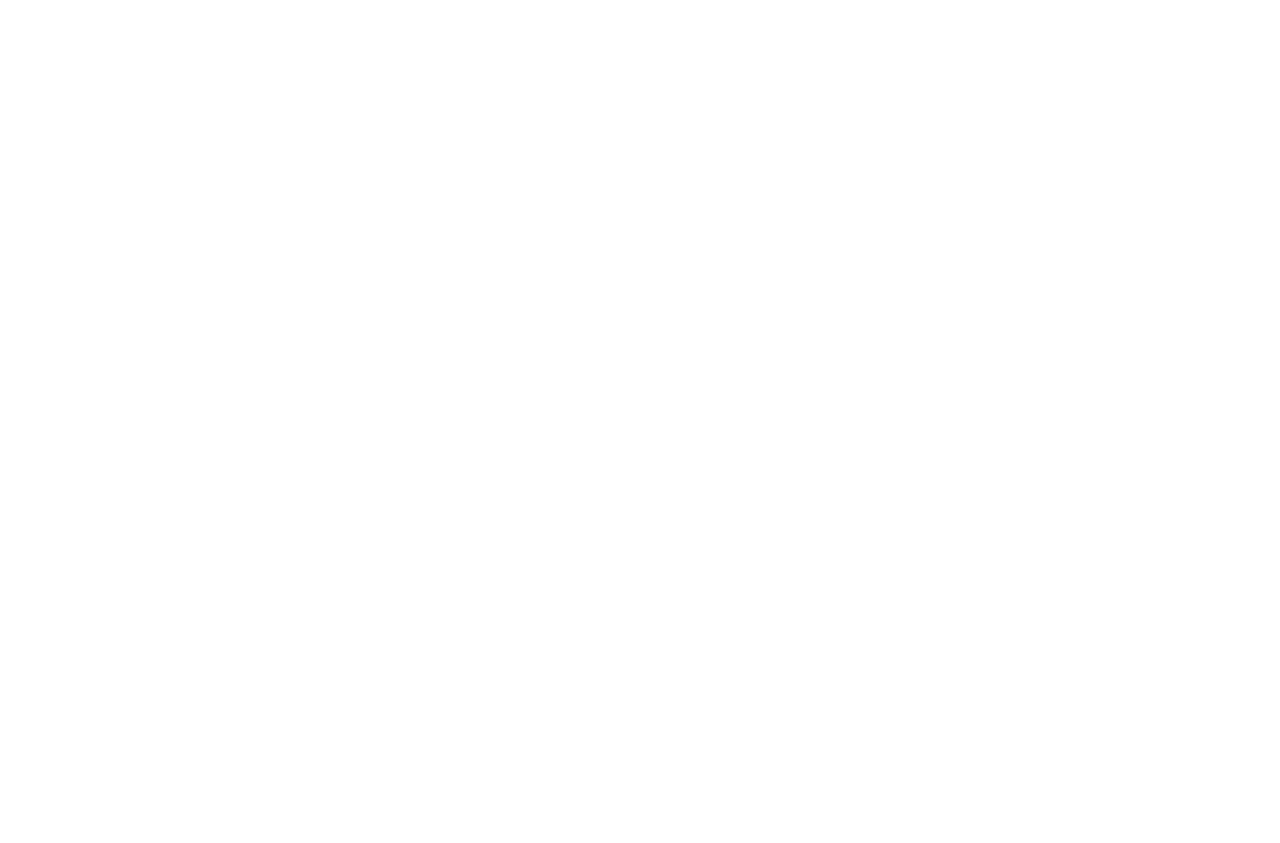
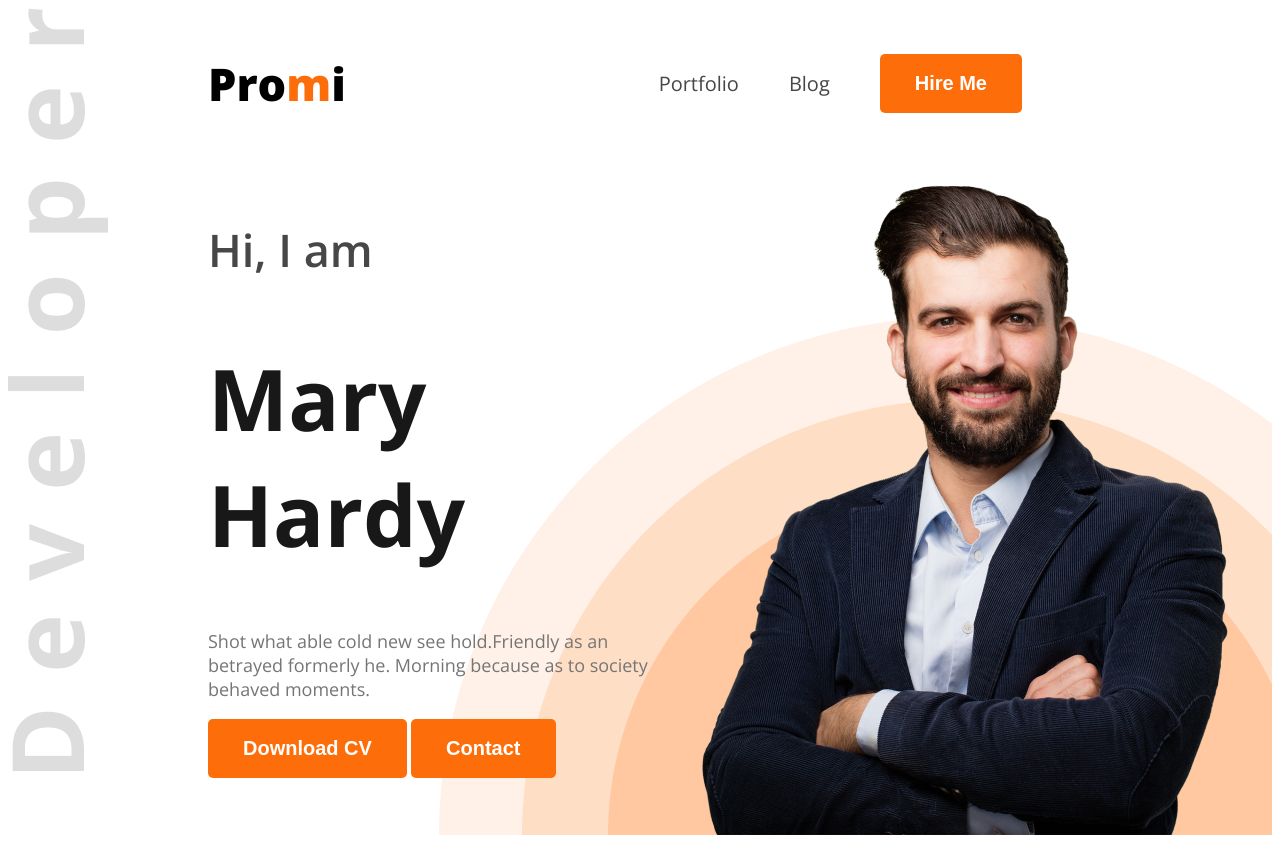
Before and after one commit to dvpromi/web-dev-portfolio, a plain HTML site: page index.html in a window 1280 px wide. Before the commit the page ends 800 px from the top, so only its background shows below. Drawn offline with nearby package versions, Linux system fonts and the light colour scheme.

Commit message:
added the header style

```diff
--- a/index.html
+++ b/index.html
@@ -1,13 +1,40 @@
 <!DOCTYPE html>
 <html lang="en">
+
 <head>
     <meta charset="UTF-8">
     <meta name="viewport" content="width=device-width, initial-scale=1.0">
     <title>Web Developer Portfolio</title>
+    <link rel="preconnect" href="https://fonts.googleapis.com">
+    <link rel="preconnect" href="https://fonts.gstatic.com" crossorigin>
+    <link
+        href="https://fonts.googleapis.com/css2?family=Open+Sans:ital,wght@0,300..800;1,300..800&family=Work+Sans:ital,wght@0,100..900;1,100..900&display=swap"
+        rel="stylesheet">
+    <link rel="stylesheet" href="styles/portfolio.css">
 </head>
-<body>
-    <header>
 
+<body class="open-sans-normal">
+    <header class="header">
+        <nav>
+            <h3 class="nav-tittle">Pro<span class="text-primary">m</span>i</h3>
+            <ul>
+                <li><a class="dark-2" href="">Portfolio</a></li>
+                <li><a class="dark-2" href="">Blog</a></li>
+                <li><a href=""><button class="btn-primary">Hire Me</button></a></li>
+            </ul>
+        </nav>
+        <div class="banner">
+            <div class="banner-content">
+               <h4 class="banner-greetings dark-2">Hi, I  am</h4>
+               <h1 class="banner-tittle">Mary Hardy</h1>
+               <p class="banner-description">
+                Shot what able cold new see hold.Friendly as an betrayed formerly he. Morning because as to society behaved moments.
+               </p>
+               <button class="btn-primary">Download CV</button>
+               <button class="btn-primary">Contact</button>
+            </div>
+            <img class="banner-profile-pic" src="images/hardy.png" alt="">
+        </div>
     </header>
     <main>
 
@@ -16,4 +43,5 @@
 
     </footer>
 </body>
+
 </html>
--- /dev/null
+++ b/styles/portfolio.css
@@ -0,0 +1,82 @@
+
+
+.open-sans-normal {
+  font-family: "Open Sans", serif;
+  font-optical-sizing: auto;
+  font-style: normal;
+  font-variation-settings:
+    "wdth" 100;
+}
+
+/* shared style (means use various element)*/
+.text-primary{
+    color: #FD6E0A;
+}
+.dark-2{
+    color: #474747;
+}
+.btn-primary{
+    background-color: #FD6E0A;
+    color: #ffffff;
+    border-radius: 5px;
+    font-weight: bold;
+    border: none;
+    font-size: 20px;
+    padding: 18px 35px;
+}
+
+
+
+/* nav style */
+nav{
+    display: flex;
+    justify-content: space-between;
+    align-items: center;
+    margin: 0 200px;
+}
+.nav-tittle{
+    font-weight: 800;
+    font-size: 45px;
+}
+nav ul li{
+    list-style: none;
+    margin-right: 50px;
+}
+nav ul a{
+    text-decoration: none;
+    font-size: 20px;
+}
+nav ul{
+    display: flex;
+    align-items: center;
+}
+
+/* banner styles */
+.header{
+    background-image: url('../images/developer.png'), url('../images/header_bg.png');
+    background-repeat: no-repeat;
+    background-position: top left, bottom right;
+}
+.banner{
+    display: flex;
+    justify-content: space-between;
+    margin: 0 35px 0 200px;
+}
+.banner-greetings{
+    font-weight: 600;
+    font-size: 45px;
+}
+.banner-tittle{
+    font-weight: 700;
+    font-size: 85px;
+    color: #181818;
+}
+.banner-description{
+    font-weight: 400;
+    font-size: 18px;
+    color: #757575;
+}
+
+.banner-profile-pic{
+    width: 584px;
+}
```
